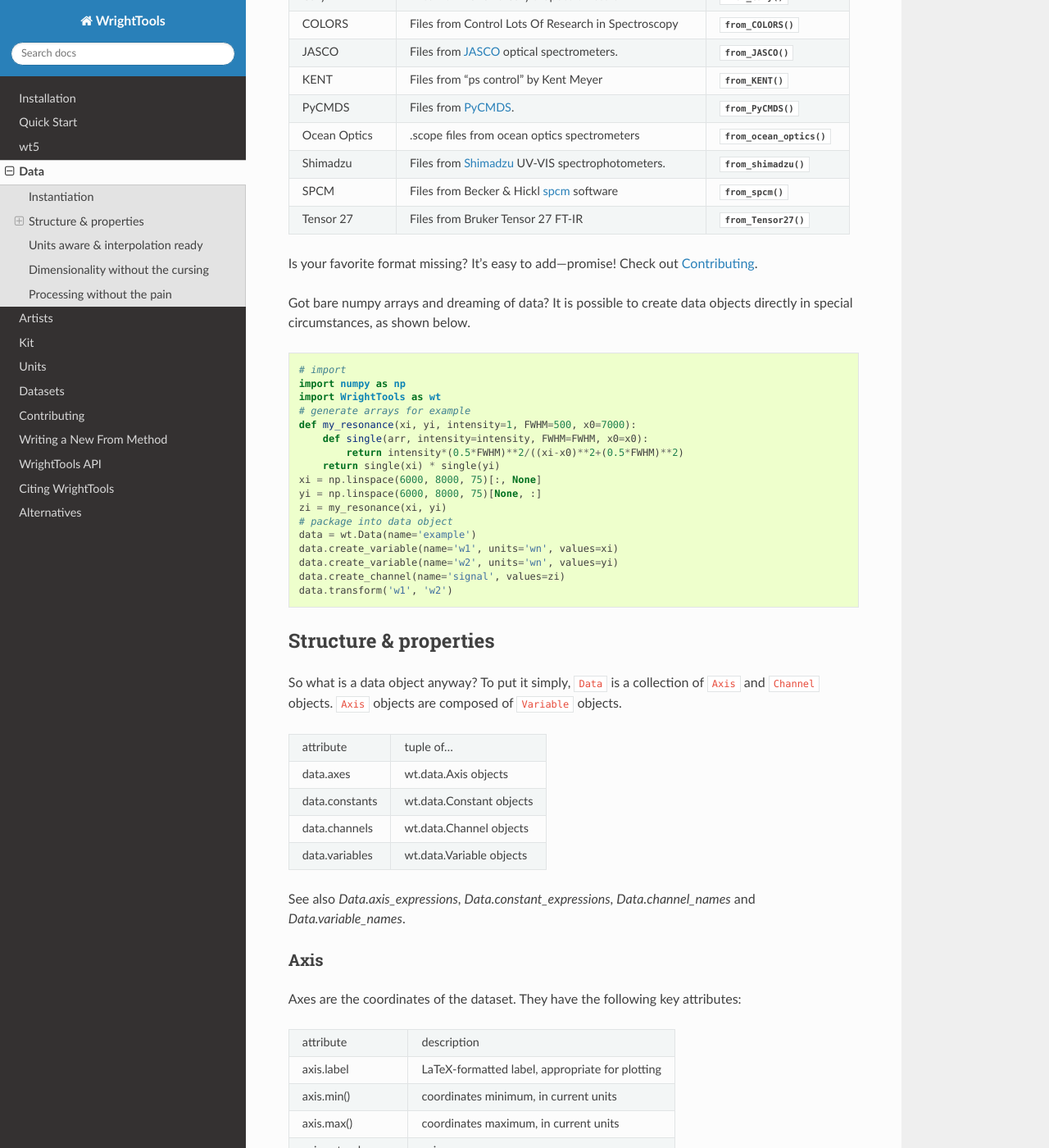
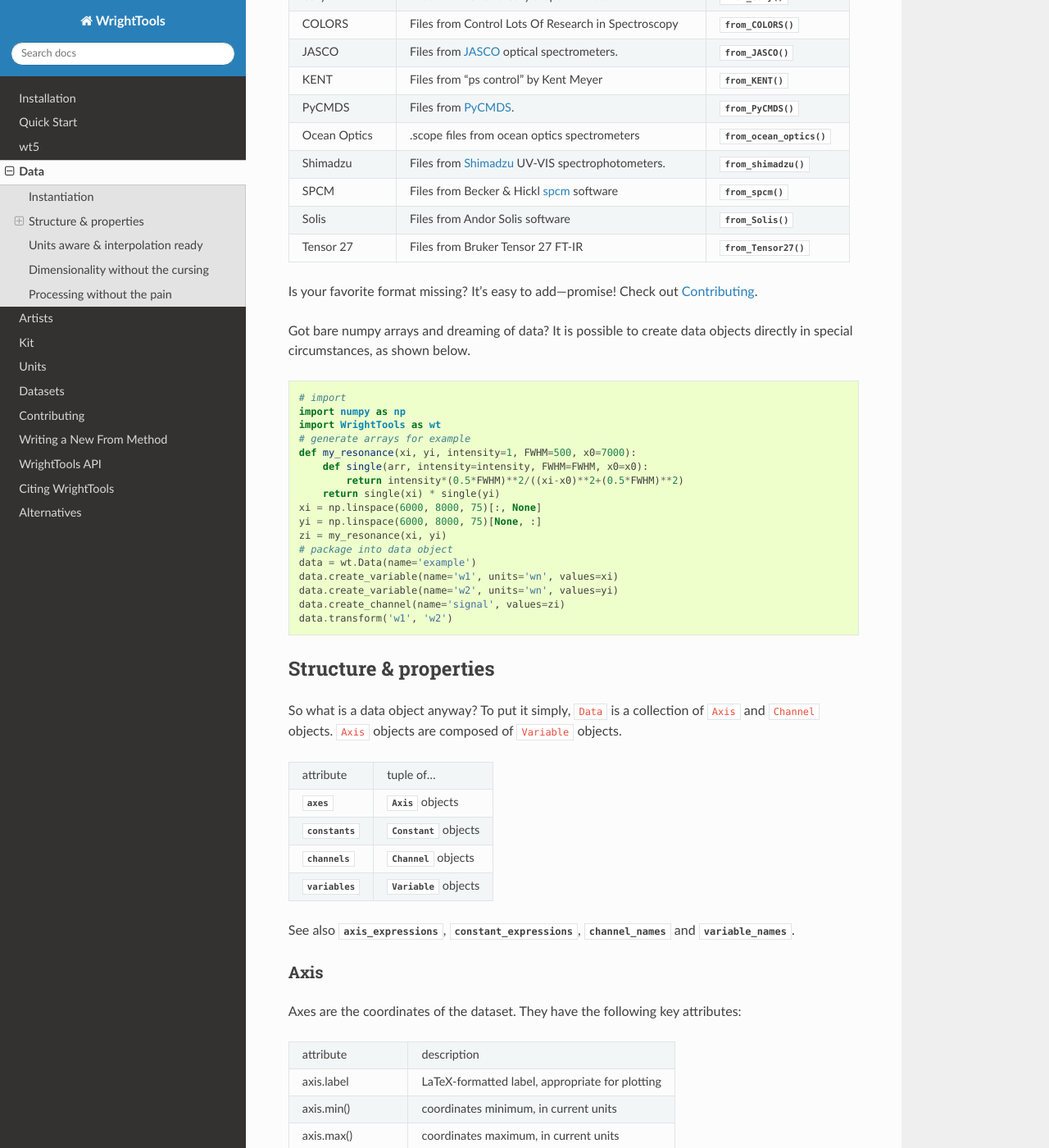
Before and after one commit to wright-group/WrightTools, a Sphinx documentation site: the page built from docs/data.rst, in a window 1280 px wide and 1400 px high, scrolled down 472 px. Shown: the whole window at 82% size. Built offline with Sphinx 7.4.7 and the Read the Docs theme 2.0.0, drawn with Linux system fonts in a browser that asks for light colours; pages that are not in the unit, such as notebooks, are missing from menus; the version number could not be read and is left out; some of the changed lines change nothing that is shown.

Commit message:
DOC: add Solis, start linking attrs to API

`````diff
--- a/docs/data.rst
+++ b/docs/data.rst
@@ -24,6 +24,7 @@ PyCMDS         Files from PyCMDS_.
 Ocean Optics   .scope files from ocean optics spectrometers                      :meth:`~WrightTools.data.from_ocean_optics`
 Shimadzu       Files from Shimadzu_ UV-VIS spectrophotometers.                   :meth:`~WrightTools.data.from_shimadzu`
 SPCM           Files from Becker & Hickl spcm_ software                          :meth:`~WrightTools.data.from_spcm`
+Solis          Files from Andor Solis software                                   :meth:`~WrightTools.data.from_Solis`
 Tensor 27      Files from Bruker Tensor 27 FT-IR                                 :meth:`~WrightTools.data.from_Tensor27`
 =============  ================================================================  =========================================
 
@@ -60,16 +61,16 @@ So what is a data object anyway?
 To put it simply, ``Data`` is a collection of ``Axis`` and ``Channel`` objects.
 ``Axis`` objects are composed of ``Variable`` objects.
 
-===============  ============================
-attribute        tuple of...
----------------  ----------------------------
-data.axes        wt.data.Axis objects
-data.constants   wt.data.Constant objects
-data.channels    wt.data.Channel objects
-data.variables   wt.data.Variable objects
-===============  ============================
+========================================  ============================================
+attribute                                 tuple of...
+----------------------------------------  --------------------------------------------
+:attr:`~WrightTools.data.Data.axes`        :class:`~WrightTools.data.Axis` objects
+:attr:`~WrightTools.data.Data.constants`   :class:`~WrightTools.data.Constant` objects
+:attr:`~WrightTools.data.Data.channels`    :class:`~WrightTools.data.Channel` objects
+:attr:`~WrightTools.data.Data.variables`   :class:`~WrightTools.data.Variable` objects
+========================================  ============================================
 
-See also `Data.axis_expressions`, `Data.constant_expressions`, `Data.channel_names` and `Data.variable_names`.
+See also :attr:`~WrightTools.data.Data.axis_expressions`, :attr:`~WrightTools.data.Data.constant_expressions`, :attr:`~WrightTools.data.Data.channel_names` and :attr:`~WrightTools.data.Data.variable_names`.
 
 Axis
 ````
`````
